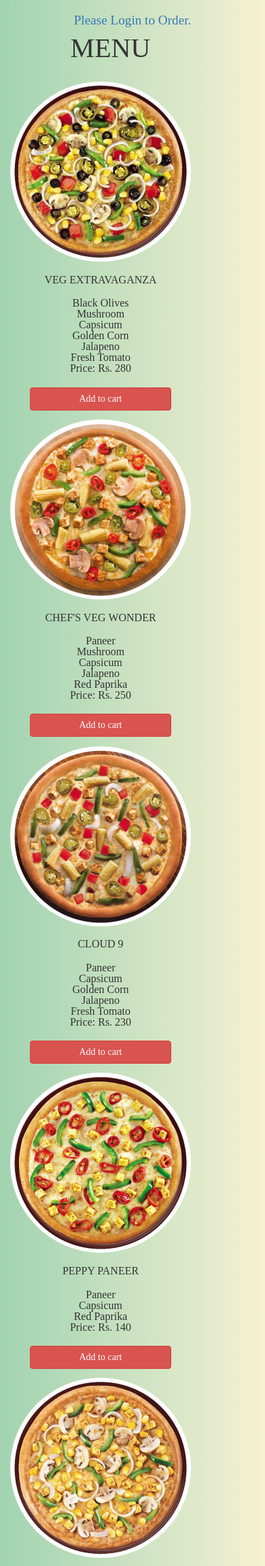
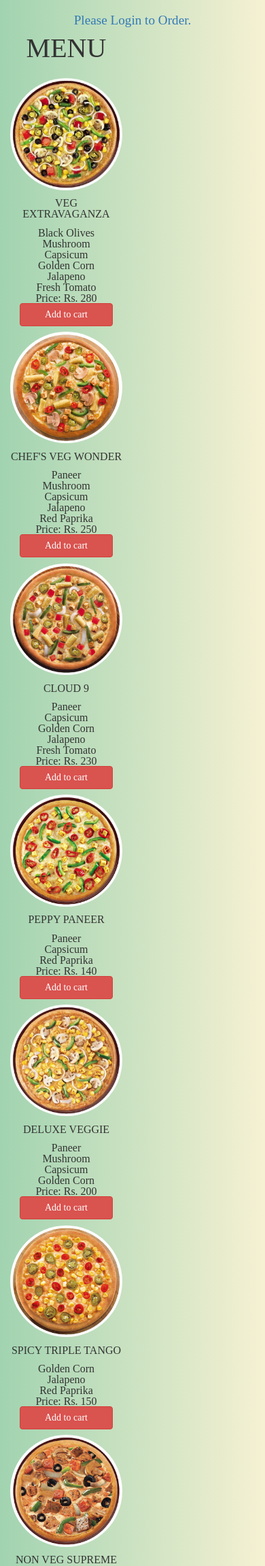
Before and after one commit to Attila03/Django-project, a Django app: page /ordersite/menu/1/ in a window 390 px wide. Shown: the part 52-2356 px from the top of the page at 68% size. Run offline with Django 3.2, Linux system fonts and the light colour scheme; data comes from the database, SQL or seed files in the repository; both versions use the stored data as it was after the commit; some libraries are stand-ins or nearby versions.

Commit message:
made menu.html more responsive

```diff
--- a/ordersite/templates/ordersite/Menu.html
+++ b/ordersite/templates/ordersite/Menu.html
@@ -19,7 +19,7 @@
     <div class="row">
         <div class="col-xs-11 col-xs-offset-1 text-center">
             <div class="row">
-                <div class="col-xs-3 col-xs-offset-9">
+                <div class="col-lg-3 col-lg-offset-9 col-sm-5 col-sm-offset-7 col-xs-7 col-xs-offset-5">
                     <button class="hide-cart btn btn-success">SHOW/HIDE CART</button>
                 </div>
             </div>
@@ -34,11 +34,11 @@
 
 <!--CART-->
 {% if request.session.cart.base or request.session.cart.custom %}
-<div class="container-fluid" id="cart">
+<div class="container" id="cart">
     <div class="row">
         <div class="col-xs-11 col-xs-offset-1">
             <div class="row">
-            <div class="col-xs-3 col-xs-offset-9 cart">
+            <div class="col-lg-3 col-lg-offset-9 col-sm-5 col-sm-offset-7 col-xs-7 col-xs-offset-5 cart">
                 <table class="table table-hover table-condensed table-responsive">
                     <thead>
                     <tr class="info">
@@ -101,12 +101,12 @@
 <!--MENU-->
 <div class="container" id="menu">
     <div class="row">
-        <div class="col-xs-10">
+        <div class="col-lg-10 col-sm-8 col-xs-6">
             <h2 class="text-center">MENU</h2>
             </br>
             <div class="row">
                 {% for pizza in pizza_qs %}
-                <div class="col-sm-4 col-x-6 text-center" style="position:relative;">
+                <div class="col-sm-6 col-x-12 col-lg-4 text-center center-block" style="position:relative;">
                     <img class="center-block" src="{% static pizza.getimageurl %}">
                     <h5>{{ pizza.name }}</h5>
                     <ul>
```
Also changed, not shown: db.sqlite3.
